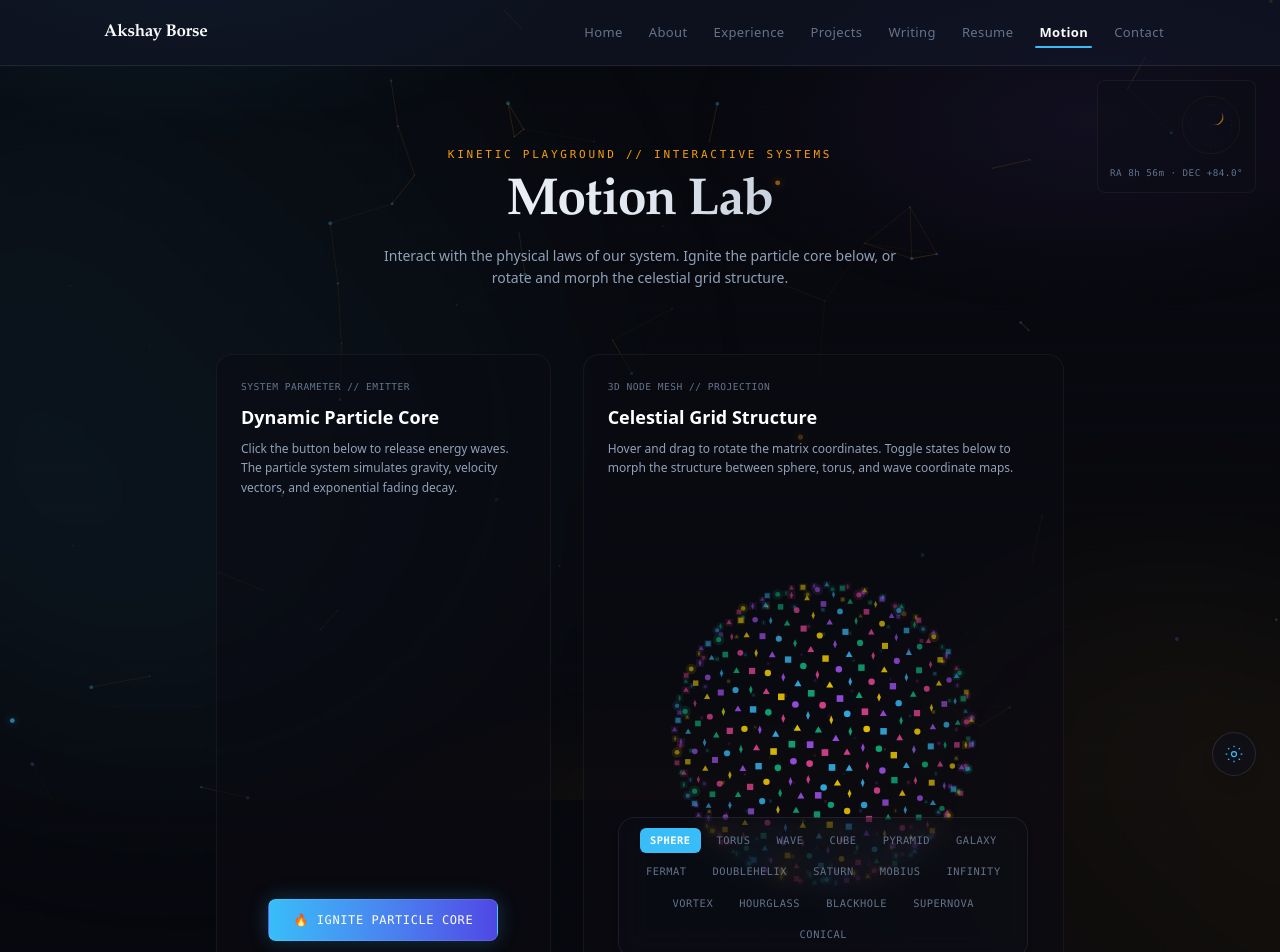
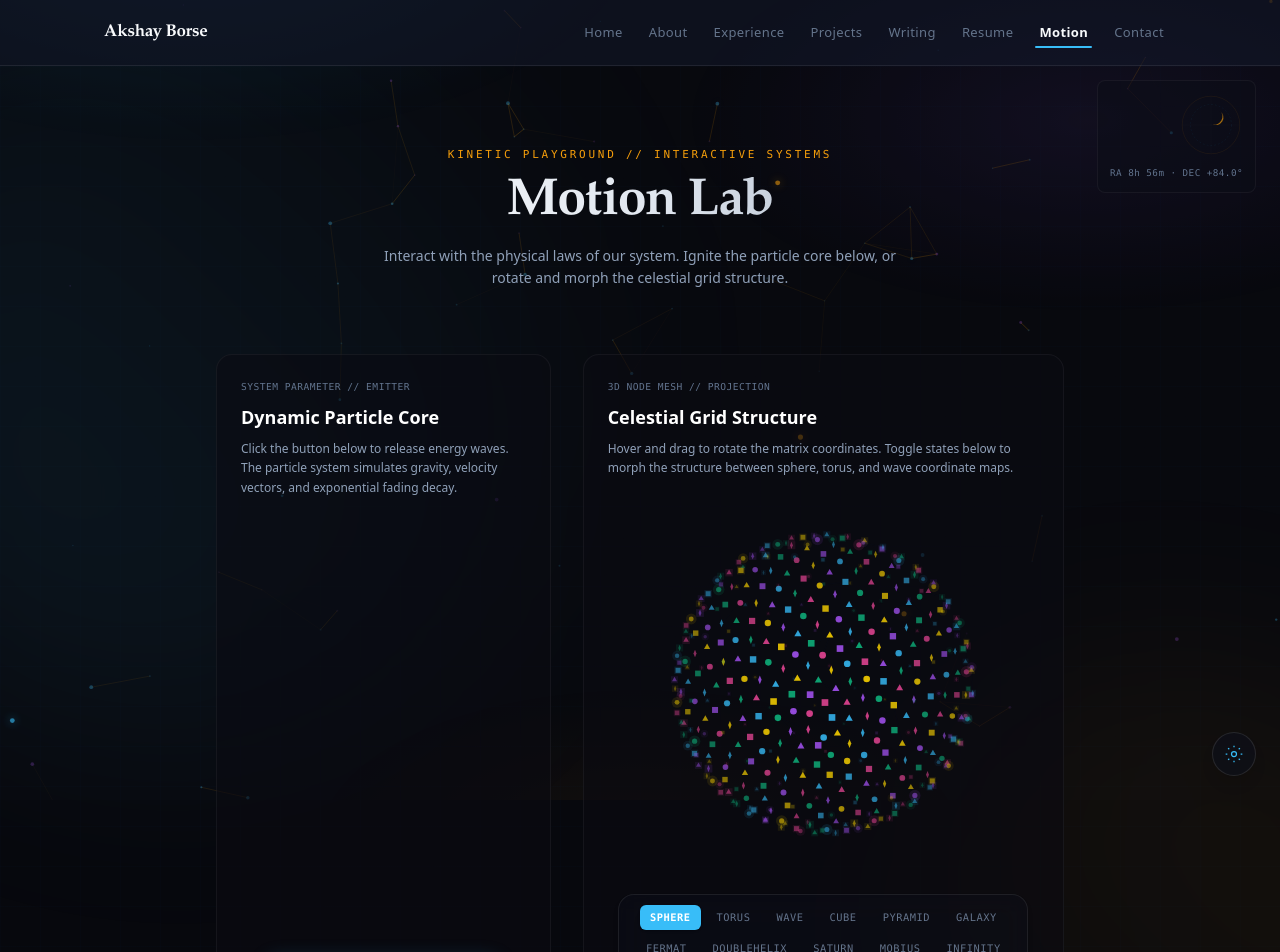
Before and after one commit to amsborse/amsborse.github.io, a React (Vite) app: page /motion in a window 1280 px wide. Shown: the top 952 px of the page. Built offline with nearby package versions, Linux system fonts and the light colour scheme.

Commit message:
Fix layout overlap by vertically stacking canvas and control buttons

```diff
--- a/src/components/MorphingSphere.tsx
+++ b/src/components/MorphingSphere.tsx
@@ -613,14 +613,16 @@ export function MorphingSphere() {
   }, [shape]);
 
   return (
-    <div className="relative flex flex-col items-center justify-center w-full h-[400px] sm:h-[480px]">
-      <canvas
-        ref={canvasRef}
-        className="w-full h-full cursor-grab active:cursor-grabbing max-w-[500px]"
-      />
+    <div className="flex flex-col items-center w-full gap-5">
+      <div className="w-full h-[320px] sm:h-[380px] flex items-center justify-center relative">
+        <canvas
+          ref={canvasRef}
+          className="w-full h-full cursor-grab active:cursor-grabbing max-w-[500px]"
+        />
+      </div>
 
       {/* Morph Controls */}
-      <div className="absolute bottom-4 flex flex-wrap justify-center gap-1.5 z-20 bg-[var(--color-surface)]/60 backdrop-blur-md px-4 py-2.5 rounded-2xl border border-[var(--color-border)] shadow-md max-w-[95%]">
+      <div className="flex flex-wrap justify-center gap-1.5 z-20 bg-[var(--color-surface)]/60 backdrop-blur-md px-4 py-2.5 rounded-2xl border border-[var(--color-border)] shadow-md max-w-[95%]">
         {(["sphere", "torus", "wave", "cube", "pyramid", "galaxy", "fermat", "doubleHelix", "saturn", "mobius", "infinity", "vortex", "hourglass", "blackhole", "supernova", "conical"] as ShapeType[]).map((type) => (
           <button
             key={type}
```
